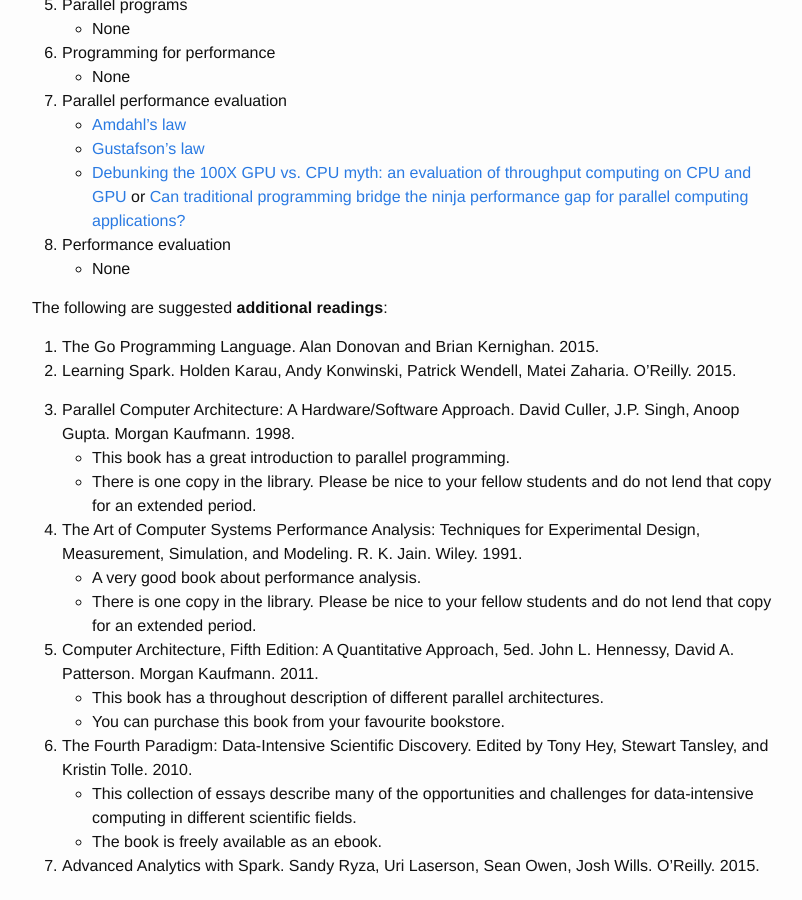
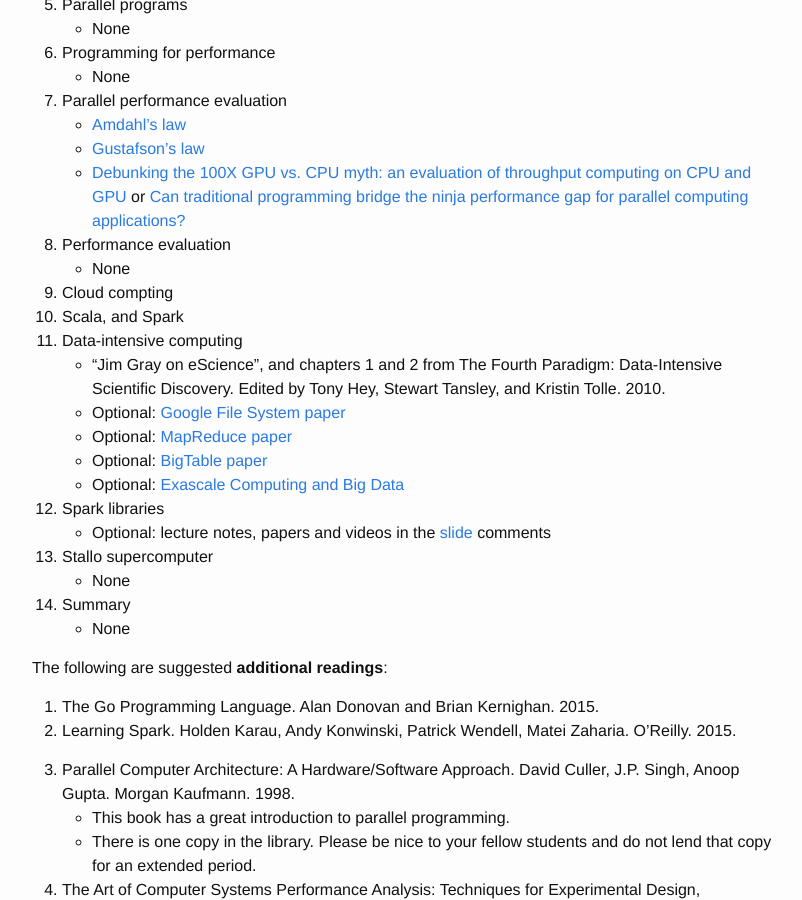
Before and after one commit to uit-inf-2202-f16/uit-inf-2202-f16.github.io, a Jekyll site: the page built from index.md, in a window 1280 px wide and 900 px high, scrolled down 2105 px. Shown: the whole window, without its empty margins (238-1040 px from the left). Built offline with Jekyll 4.4.1, drawn with Linux system fonts in a browser that asks for light colours; some of the changed text lies outside the part shown.

Commit message:
Updated reading list and exercises

```diff
--- a/index.md
+++ b/index.md
@@ -75,6 +75,20 @@ In addition, unless otherwise noted, the following are also **mandatory** readin
 - [Gustafson’s law](http://dl.acm.org/citation.cfm?id=42415)
 - [Debunking the 100X GPU vs. CPU myth: an evaluation of throughput computing on CPU and GPU](http://dl.acm.org/citation.cfm?id=1816021) or [Can traditional programming bridge the ninja performance gap for parallel computing applications?](http://dl.acm.org/citation.cfm?id=2766485.2742910)
 8. Performance evaluation
+- None
+9. Cloud compting
+10. Scala, and Spark
+11. Data-intensive computing
+- “Jim Gray on eScience”, and chapters 1 and 2 from The Fourth Paradigm: Data-Intensive Scientific Discovery. Edited by Tony Hey, Stewart Tansley, and Kristin Tolle. 2010.
+- Optional: [Google File System paper](research.google.com/archive/gfs-sosp2003.pdf)
+- Optional: [MapReduce paper](http://cacm.acm.org/magazines/2010/1/55744-mapreduce-a-flexible-data-processing-tool/fulltext)
+- Optional: [BigTable paper](https://www.usenix.org/conference/osdi-06/bigtable-distributed-storage-system-structured-data)
+- Optional: [Exascale Computing and Big Data](http://cacm.acm.org/magazines/2015/7/188732-exascale-computing-and-big-data/fulltext)
+12. Spark libraries
+- Optional: lecture notes, papers and videos in the [slide](lectures/12-spark-libraries.pptx) comments
+13. Stallo supercomputer
+- None
+14. Summary
 - None
 
 The following are suggested **additional readings**:
@@ -136,3 +150,19 @@ The following are suggested **additional readings**:
 	1. Go through either the [debunking](http://dl.acm.org/citation.cfm?id=1816021) or [ninja](http://dl.acm.org/citation.cfm?id=2766485.2742910) paper and study how they did each of the “Steps for a performance evaluation study”.
 8. Performance evaluation
 	1. None
+9. Cloud computing
+	1. Create an account at AWS and calculate the approximate cost for analyzing 1TB and 1PB of data.
+10.	Scala and Spark
+	1. Run the provided WordCount in assignment 3 on AWS
+	2. Implement grep in Scala and run it on AWS
+11.	Data-intensive computing
+	1. Implement word count in MapReduce and run it on AWS.
+	2. Implement grep in MapReduce and run it on AWS.
+12. Spark libraries
+	1. Refactor your assignment 3 code to use GraphX
+13. Stallo
+	1. None
+14. Summary lecture
+    * [Exam from 2015](https://uit.no/Content/482137/INF-2202.pdf)
+	* [Exam from 2013](https://uit.no/Content/363908/INF-2202%20H13.pdf)
+	* [Sample exam](http://www.cs.uit.no/~larsab/inf2202/fall13/sample%20exam.pdf) (from 2013)
```
Also changed, not shown: other parts of index.md (+1 -1 lines).
